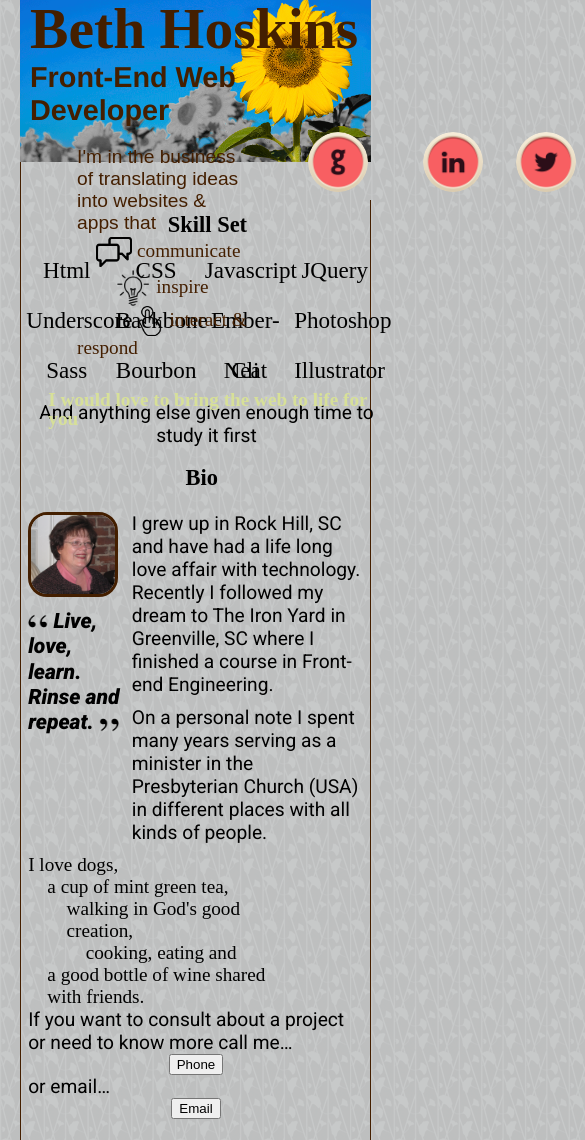
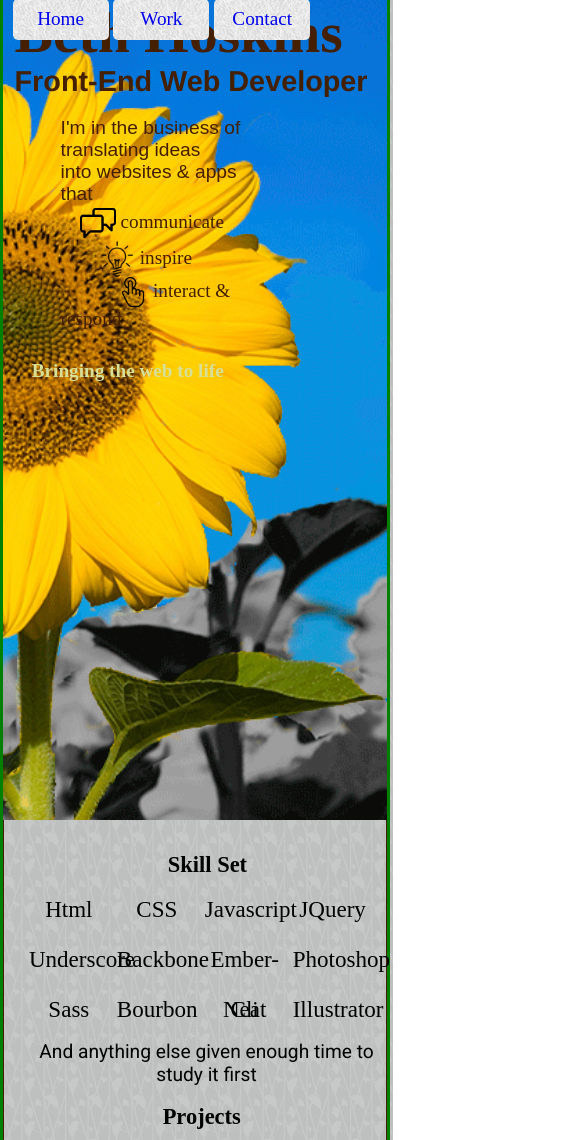
Before and after one commit to bhoskins/portfolio, a website: page index.html in a window 390 px wide. Shown: the top 1140 px of the page, 585 px wide, since content can reach past the window. Drawn offline with Linux system fonts and the light colour scheme; a web font is replaced by a local one.

Commit message:
added js for responsive header, basic nav for page

```diff
--- a/index.html
+++ b/index.html
@@ -6,9 +6,22 @@
 
   <title>Beth Hoskins Portfolio</title>
 </head>
-<body>
+<body class="body">
 <div class="header-wrap">
   <header class="header clearfix">
+    <nav class="main-nav">
+      <ul>
+        <li>
+          <a href="#top" name="home" class="nav-a home">Home</a>
+        </li>
+        <li>
+          <a href="#work" class="nav-a home">Work</a>
+        </li>
+        <li>
+          <a href="#contact" class="nav-a home">Contact</a>
+        </li>
+      </ul>
+    </nav>
 
     <div class="header-overlay js-header-overlay">
       <h3 class="flower-text composite-text">
@@ -71,24 +84,9 @@
       </span><br />
     </p>
     <h3 class="tagline-text">
-      I would love to bring the web to life for you
+      Bringing the web to life
     </h3>
 
-    <!--<div class="js-live-flower live-flower">
-    </div> .js-live-flower live-flower -->
- <!--.flower-color js-flower-color -->
-
-
-    <!--<div class="header-bg">
-    </div> .header-bg -->
-
-
-
-<!--     <nav class="nav">
-      <ul class="main-nav">
-
-      </ul>
-    </nav> -->
   </header>
 
   <div class="js-live-flower live-flower">
@@ -102,8 +100,9 @@
 
   </div><!-- .header-wrap -->
 
-
-    <nav class="nav">
+<!--
+    <nav class="nav"> -->
+    <!--
       <ul class="main-nav btn-wrapper">
         <li class="github nav-btn">
           <a href="https://github.com/bhoskins">
@@ -129,20 +128,22 @@
             </div>
           </a>
         </li>
-
       </ul>
+      -->
        <!--  <div class="">
     <button class="twitter nav-btn">Tw</button>
     <button class="contact nav-btn">LI</button>
     <button class="github nav-btn">GH</button>
     <button class="email nav-btn">Email</button>
   </div><!-- .btn-wrapper -->
-    </nav>
+    <!--</nav>-->
 
 
 
   <div class="main-content-wrapper">
 
+    <div class="work-wrap">
+      <a id="work" name="work"></a>
       <div class="neat-block skill-wrapper">
       <h3 class="content-headline skill-set-headline">
       Skill Set
@@ -168,62 +169,6 @@
       </p>
 
       </div><!-- .neat-block skill-wrapper -->
-
-    <h3 class="content-headline bio-headline">Bio</h3>
-
-    <div class="neat-block bio-wrapper">
-
-      <div class="author-img-wrap">
-    <img src="images/author-200.png" class="author-img" width="200">
-
-    <blockquote class="blockquote neat-inner-block content-p">
-      <span class="start-quotation-span">
-        <img src="images/examplestartquote.gif" width="20px" >
-      </span>
-      Live, love, learn. <br />
-      Rinse and repeat.
-      <span class="end-quotation-span">
-        <img src="images/exampleendquote.gif" width="20px" >
-      </span>
-    </blockquote>
-
-    </div><!-- .author-img-wrap -->
-
-
-
-      <p class="content-p bio-text first-p">
-      I grew up in Rock Hill, SC and have had a life long love affair with technology. Recently I followed my dream to The Iron Yard in Greenville, SC where I finished a course in Front-end Engineering.
-      </p>
-      <p class='content-p bio-text second-p'>
-      On a personal note I spent many years serving as a minister in the Presbyterian Church (USA) in different places with all kinds of people.
-      <p />
-
-
-
-        <p class="content-p bio-text third-p neat-inner-block">
-          <ul class="tabs">
-            <li>I love dogs,</li>
-            <li>a cup of mint green tea,</li>
-            <li>walking in God's good creation,</li>
-            <li>cooking, eating and</li>
-            <li>a good bottle of wine shared with friends.</li>
-          </ul>
-          </p>
-          <p class="fourth-p content-p bio-text neat-inner-block"> If you want to consult about a project or need to know more call me&hellip;
-
-          <br />
-          <button class="phone-btn">Phone</button>
-          or email&hellip;<br />
-          <button class="email-btn">Email</button>
-          <!--
-          I'll keep the corkscrew handy. -->
-        </p>
-
-      </p>
-
-
-
-    </div><!--.neat-block .bio-wrapper -->
 
           <h3 class="content-headline samples-headline neat-block">Projects</h3>
 
@@ -270,7 +215,6 @@
         </div> <!-- .project neat-sub4 -->
 
         <div class="neat-sub4 neat-last project">
-                <!--  <a href="#"> -->
 
           <div class="js-github-toggle-cover toggle-cover">
           </div><!--.js-toggle-cover .toggle-cover -->
@@ -289,16 +233,67 @@
             </p>
           </div><!-- .food-icon-info -->
            <!--  </a> -->
-      </div>
+        </div><!-- .neat-sub4 neat-last project-->
+
+      </div><!-- .work-wrap -->
+
+  <a id="contact" name="contact"></a>
+    <h3 class="content-headline bio-headline">Bio</h3>
+
+    <div class="neat-block bio-wrapper">
+
+      <div class="author-img-wrap">
+    <img src="images/author-200.png" class="author-img" width="200">
+
+    <blockquote class="blockquote neat-inner-block content-p">
+      <span class="start-quotation-span">
+        <img src="images/examplestartquote.gif" width="20px" >
+      </span>
+      Live, love, learn. <br />
+      Rinse and repeat.
+      <span class="end-quotation-span">
+        <img src="images/exampleendquote.gif" width="20px" >
+      </span>
+    </blockquote>
+
+    </div><!-- .author-img-wrap -->
+
+
+
+      <p class="content-p bio-text first-p">
+      I grew up in Rock Hill, SC and have had a life long love affair with technology. Recently I followed my dream to The Iron Yard in Greenville, SC where I finished a course in Front-end Engineering.
+      </p>
+      <p class='content-p bio-text second-p'>
+      On a personal note I spent many years serving as a minister in the Presbyterian Church (USA) in different places with all kinds of people.
+      <p />
+
+        <p class="content-p bio-text third-p neat-inner-block">
+          <ul class="tabs">
+            <li>I love dogs,</li>
+            <li>a cup of mint green tea,</li>
+            <li>walking in God's good creation,</li>
+            <li>cooking, eating and</li>
+            <li>a good bottle of wine shared with friends.</li>
+          </ul>
+          </p>
+          <p class="fourth-p content-p bio-text neat-inner-block"> If you want to consult about a project or need to know more contact me&hellip;
+
+          <br />
+          <button class="phone-btn">Phone</button>
+          <button class="email-btn">Email</button>
+
+        </p>
+
+      </p>
+
+
+
+    </div><!--.neat-block .bio-wrapper -->
+
 
 
 
   </div><!-- .main-content-wrapper -->
-
-  <div class="test">
-
-  </div>
-
 
 
 
--- a/scripts/main.js
+++ b/scripts/main.js
@@ -7,6 +7,28 @@
     //window.router = new AppRouter();
     //Backbone.history.start();
     console.log('Welcome to my code!');
+
+    var viewWidth = $(window).width();
+    var viewHeight = $(window).height();
+
+    var availHeight = window.screen.availHeight; // minus menu bars
+    var totalHeight = window.screen.height; // total screen real estate
+    var height = viewHeight + "px";
+    var bodyHeight = (3 * viewHeight) + "px";
+
+    var padBot = (((viewHeight) / viewWidth) * 100) + "%";
+
+    console.log('height ' + height);
+    console.log('body height ' + bodyHeight);
+    console.log('pad bottom is ' + padBot);
+    $('.body').outerHeight( bodyHeight);
+    $('.header-wrap').css('padding-bottom', padBot);
+    $('.work-wrap, .contact-wrap').height(height);
+
+
+
+
+
 
     $('.js-communicate').hover(function(){
       $(".js-header-overlay, .js-sunflower-info").fadeIn( "slow");
@@ -42,8 +64,6 @@
       var offset = $(this).offset();
       var x = Math.floor(e.pageX - offset.left);
       var y = e.pageY - offset.top;
-      // console.log('x is ' + x);
-      // console.log('y is ' + y);
       if ( x > 0 && x < width) {
         $('.js-flower-color').css('background-color', 'rgb(255, 255, 255)');
       } else if ( x >= (width + 1) && x < (2 * width)) {
--- a/styles/main.scss
+++ b/styles/main.scss
@@ -1,5 +1,12 @@
 @import 'bourbon/bourbon';
 @import 'neat/neat';
+//@import 'compass';
+
+/*
+// needs latest Compass, add '@import "compass"' to your scss
+@include filter-gradient(#007db9e8, #0872da, horizontal); // IE6-9
+@include background-image(linear-gradient(left,  rgba(125,185,232,0) 1%,rgba(125,185,232,0.33) 26%,rgba(20,121,219,1) 77%,rgba(8,114,218,1) 83%));
+*/
 
 /***********************************
     Margins and Paddings and Borders
@@ -79,13 +86,15 @@
   margin-left: auto;
   padding: 0;
   margin-bottom: 3em;
-  width: 90%;
-  //height: 3000px;
+  width: 100%;
+  min-height: 100%;
+  height: 100%;
   //background-color: $background-color;
   background: url('../images/wild_flowers.png')repeat;
   //sand-bg.png, grey_sandbag.png, wild_flowers.png
   font: 'Roboto';
   font-size: 1.2em;
+  border: 3px solid green;
 }
 
 ul, li, a {
@@ -99,15 +108,43 @@
   display: none;
 }
 
+/*****************************************
+    Layout
+*****************************************/
+.work-wrap,
+.contact-wrap {
+  width: 100%;
+  margin: 0 auto;
+  padding: 1em;
+}
+
+
+/*****************************************
+    Header
+*****************************************/
+.main-nav {
+  padding: 0.5em;
+  position: fixed;
+  z-index: 100;
+}
+
+.main-nav li {
+  display: inline-block;
+  width: 5em;
+  padding: 0.5em;
+  border-radius: 5px;
+  background: url('../images/grey_sandbag.png') repeat;
+  text-align: center;
+}
+
 
 .header-wrap {
   margin: 0 auto;
   display: block;
   position: relative;
-  max-width: 1200px;
+  width: 100%;
   padding-bottom: 50%;
 }
-
 
 .header {
   position: absolute;
@@ -133,18 +170,28 @@
 }
 
 .header-bg {
-  position: absolute;
-  margin: 0;
-  padding: 0;
-  top: 0;
-  left: 0;
-  height: 100%;
-  width: 100%;
-  background: url('../images/flower-transparent-bg.png') right bottom no-repeat;
-  background-size: cover;
+  background: url('../images/flower-transparent-bg.png');
   z-index: -1;
 }
 
+.live-flower {
+  background: url(../images/sunflower-bg-flower-only.png);
+  z-index: 30;
+}
+
+.header-bg,
+.live-flower {
+  position: absolute;
+  width: 100%;
+  height: 100%;
+  margin: 0;
+  padding: 0;
+  right: 0;
+  bottom: 0;
+  background-position: right center;
+  background-size: cover;
+  background-repeat: no-repeat;
+}
 
 .flower-color {
   background: RGBA(2, 124, 219, 1);
@@ -156,22 +203,6 @@
   height: 95%;
   text-align: right;
   z-index: -10;
-}
-
-
-.live-flower {
-  position: absolute;
-  //display: none;
-  //background: rgba(229, 229, 229, 0.7);
-  background: url(../images/sunflower-bg-flower-only.png) no-repeat;
-  background-position: right bottom;
-  //calc(50% + 1em);
-  background-size: cover;
-  top: 0;
-  right: 0;
-  width: 100%;
-  height: 100%;
-  z-index: 30;
 }
 
 .grow {
```
Also changed, not shown: styles/main.css, 1 other file. Lines whose indentation alone changed are shown as unchanged.
